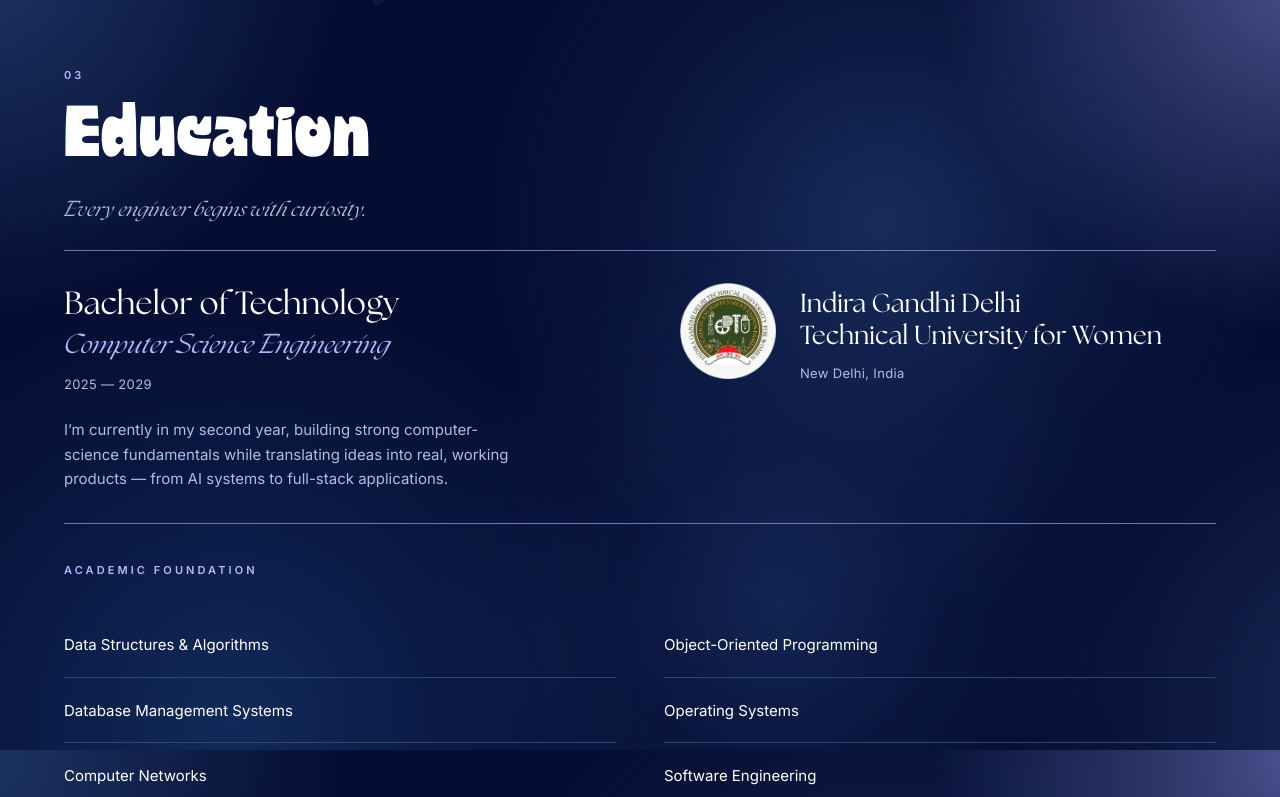
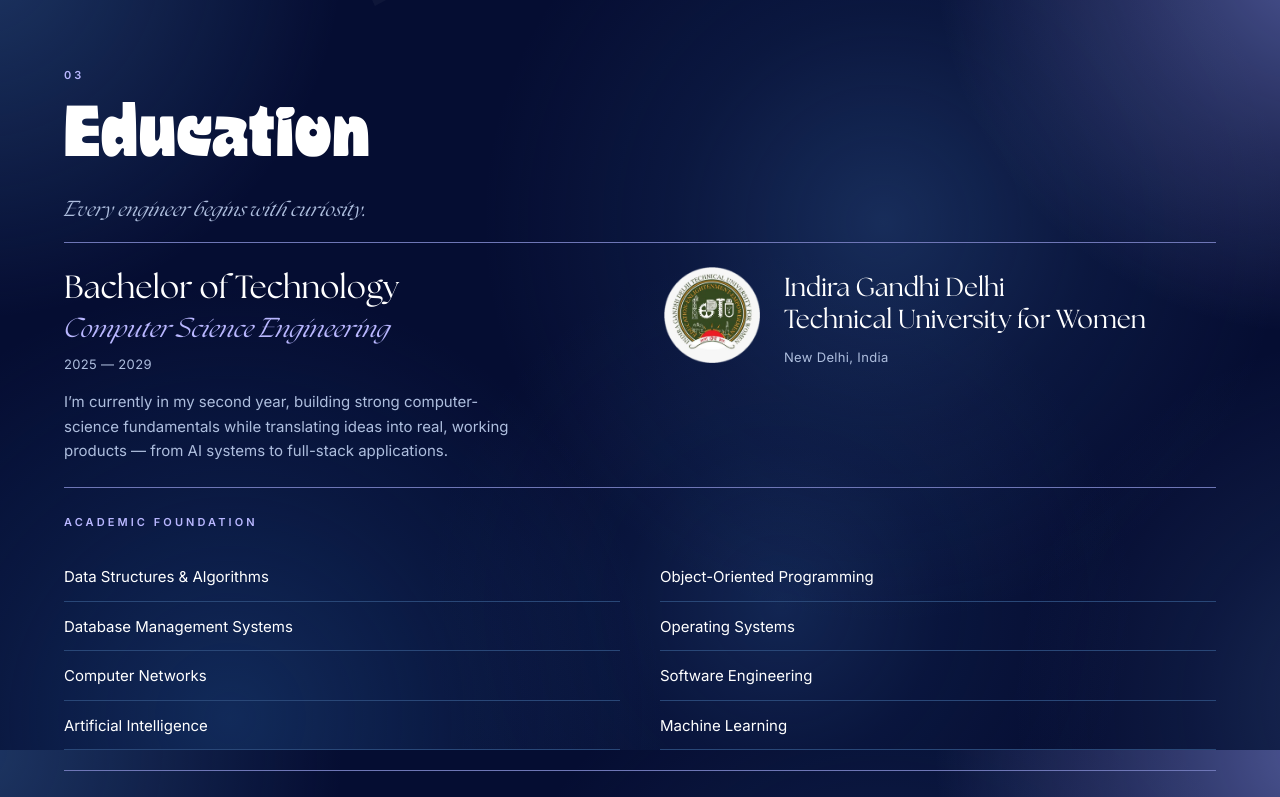
Before and after one commit to trisha29807-del/Portfolio-Trisha, a React (Vite) app: page / in a window 1280 px wide. Shown: the part 4124-4921 px from the top of the page. Built offline with nearby package versions, Linux system fonts and the light colour scheme; the HTML template or start-up script is replaced by a standard one.

Commit message:
Tighten portfolio section rhythm and reduce dead space

```diff
--- a/src/components/Education/EducationSection.tsx
+++ b/src/components/Education/EducationSection.tsx
@@ -80,19 +80,19 @@ export function EducationSection() {
           </p>
         </motion.div>
 
-        <div className="mt-5 sm:mt-6">
+        <div className="mt-3 sm:mt-4">
           <AnimatedDivider />
         </div>
 
         {/* Main composition — degree left, university right */}
-        <div className="grid grid-cols-1 gap-12 py-6 sm:py-8 lg:grid-cols-2 lg:gap-20">
+        <div className="grid grid-cols-1 gap-7 py-5 sm:py-6 lg:grid-cols-[1fr_1fr] lg:gap-12">
           <motion.div
             initial="hidden"
             whileInView="show"
             custom={0.1}
             viewport={{ once: true, margin: "-10% 0px" }}
             variants={fadeUp}
-            className="flex flex-col gap-6"
+            className="flex flex-col gap-4"
           >
             <div>
               <h3 className="font-seasons text-[clamp(1.5rem,2.6vw,2rem)] leading-tight text-white dark:text-white">
@@ -101,7 +101,7 @@ export function EducationSection() {
               <p className="mt-1 font-seasons text-[clamp(1.15rem,2vw,1.5rem)] italic text-[#B9B7FF] dark:text-[#B9B7FF]">
                 Computer Science Engineering
               </p>
-              <p className="mt-3 text-[13px] tracking-wide text-[#AEBEDE] dark:text-[#AEBEDE]">
+              <p className="mt-2 text-[13px] tracking-wide text-[#AEBEDE] dark:text-[#AEBEDE]">
                 2025 — 2029
               </p>
             </div>
@@ -142,7 +142,7 @@ export function EducationSection() {
         <AnimatedDivider />
 
         {/* Academic Foundation */}
-        <div className="py-6 sm:py-8">
+        <div className="py-4 sm:py-5">
           <motion.span
             initial="hidden"
             whileInView="show"
@@ -153,7 +153,7 @@ export function EducationSection() {
             Academic Foundation
           </motion.span>
 
-          <div className="mt-8 grid grid-cols-1 gap-x-12 sm:grid-cols-2">
+          <div className="mt-5 grid grid-cols-1 gap-x-10 sm:grid-cols-2">
             {subjects.map((subject, i) => (
               <motion.div
                 key={subject}
@@ -162,7 +162,7 @@ export function EducationSection() {
                 custom={0.04 * i}
                 viewport={{ once: true, margin: "-10% 0px" }}
                 variants={fadeUp}
-                className="group relative border-b border-[#294777] py-4 dark:border-[#294777] sm:py-5"
+                className="group relative border-b border-[#294777] py-2.5 dark:border-[#294777] sm:py-3"
               >
                 <span className="relative text-[15px] text-white dark:text-white">
                   {subject}
@@ -187,7 +187,7 @@ export function EducationSection() {
             Academic Highlights
           </motion.span>
 
-          <div className="mt-7 grid grid-cols-1 gap-12 sm:grid-cols-2 sm:gap-16">
+          <div className="mt-5 grid grid-cols-1 gap-7 sm:grid-cols-2 sm:gap-10">
             {highlights.map((h, i) => (
               <motion.div
                 key={h.label}
@@ -222,7 +222,7 @@ export function EducationSection() {
             Currently Exploring
           </motion.span>
 
-          <div className="mt-8 flex flex-wrap gap-3">
+          <div className="mt-5 flex flex-wrap gap-2.5">
             {exploring.map((tag, i) => (
               <motion.span
                 key={tag}
@@ -247,9 +247,9 @@ export function EducationSection() {
         custom={0.15}
         viewport={{ once: true, margin: "-15% 0px" }}
         variants={fadeUp}
-        className="container-editorial relative pb-6 pt-2 text-center sm:pb-8"
+        className="container-editorial relative pb-4 pt-1 text-center sm:pb-5"
       >
-        <p className="mx-auto max-w-xl font-seasons text-[clamp(1.25rem,2.4vw,1.75rem)] italic leading-relaxed text-white dark:text-white">
+        <p className="mx-auto max-w-xl font-seasons text-[clamp(1.1rem,2vw,1.45rem)] italic leading-relaxed text-white dark:text-white">
           Learning in the classroom.
           <br />
           Building beyond it.
```
